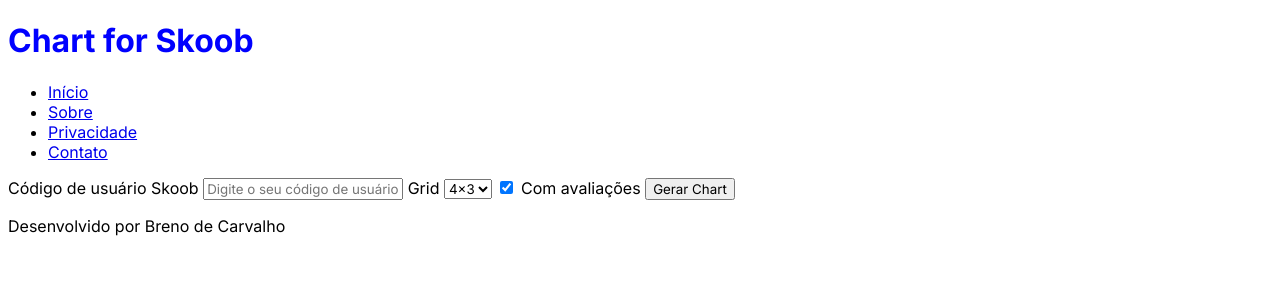
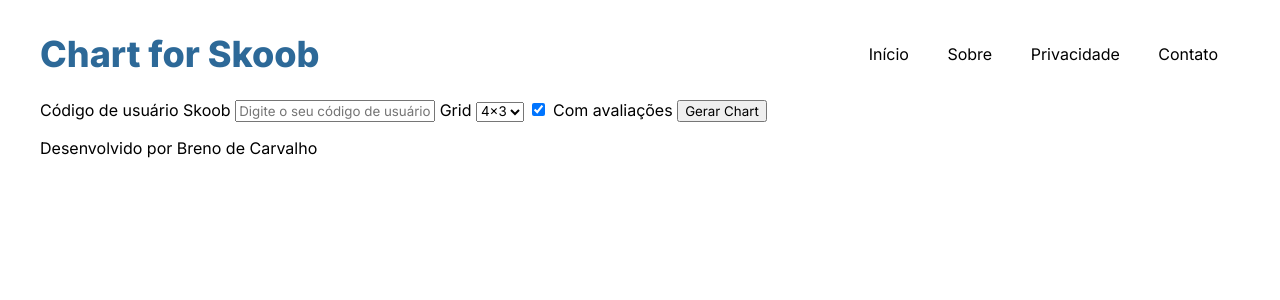
Before and after one commit to brenobcc/chart-for-skoob, a Flask app: page / in a window 1280 px wide. Shown: the top 300 px of the page. Run offline with Flask 3, Linux system fonts and the light colour scheme.

Commit message:
add: header css

```diff
--- a/static/style.css
+++ b/static/style.css
@@ -3,8 +3,50 @@
 * {
     font-family: "Inter", sans-serif;
 }
-h1 {
-    color: blue;
+
+body {
+    max-width: 1200px;
+    width: 100%;
+    justify-self: center;
+}
+
+header {
+    display: flex;
+    justify-content: space-between;
+    align-items: center;
+}
+
+h1.logo {
+    font-size: 36px;
+    width: fit-content;
+    color: #2d6998;
+    font-weight: 800;
+}
+
+nav a {
+    color: black;
+    text-decoration: none;
+    padding: 8px 12px;
+    border-radius: 5px;
+}
+
+nav a:hover {
+    background-color: #2d6998;
+    color: white;
+    transition: color 0.3s, background-color 0.4s;
+}
+nav a:visited {
+    text-decoration: none;
+}
+
+nav ul {
+    list-style-type: none;
+    padding-left: 0;
+}
+
+nav ul li {
+    display: inline;
+    margin-right: 10px;
 }
 
 div#chart_img {
--- a/templates/homepage.html
+++ b/templates/homepage.html
@@ -9,9 +9,9 @@
 </head>
 <body>
     <header>
-        <h1>Chart for Skoob</h1>
-    </header>
-    <nav>
+        <h1 class="logo">Chart for Skoob</h1>
+
+        <nav class="nav">
             <ul>
                 <li><a href="{{ url_for('homepage') }}">Início</a></li>
                 <li><a href="{{ url_for('about') }}">Sobre</a></li>
@@ -19,7 +19,9 @@
                 <li><a href="{{ url_for('contact') }}">Contato</a></li>
             </ul>
         </nav>
+    </header>
 
+    <section class="main_section">
         <form method="POST">
             <label for="user_id">Código de usuário Skoob</label>
             <input type="text" name="user_id" placeholder="Digite o seu código de usuário" required>
@@ -32,15 +34,12 @@
                 <option value="7,5">7x5</option>
                 <option value="8,6">8x6</option>
             </select>
-
             <label>
                 <input type="checkbox" name="paste_star" value="True" checked>
                 Com avaliações
             </label>
-
             <button type="submit">Gerar Chart</button>
         </form>
-
         {% if image_data %}
         <h2>Imagem Gerada:</h2>
         <div class="grid-container">
@@ -51,6 +50,8 @@
             <button>Download</button>
         </a>
         {% endif %}
+    </section>
+
     <footer>
         <p>Desenvolvido por Breno de Carvalho</p>
     </footer>
```
Also changed, not shown: templates/about.html (+4 -3 lines), templates/contact.html (+4 -3 lines), templates/error.html (+4 -3 lines), templates/privacy.html (+4 -3 lines). Lines whose indentation alone changed are shown as unchanged.
